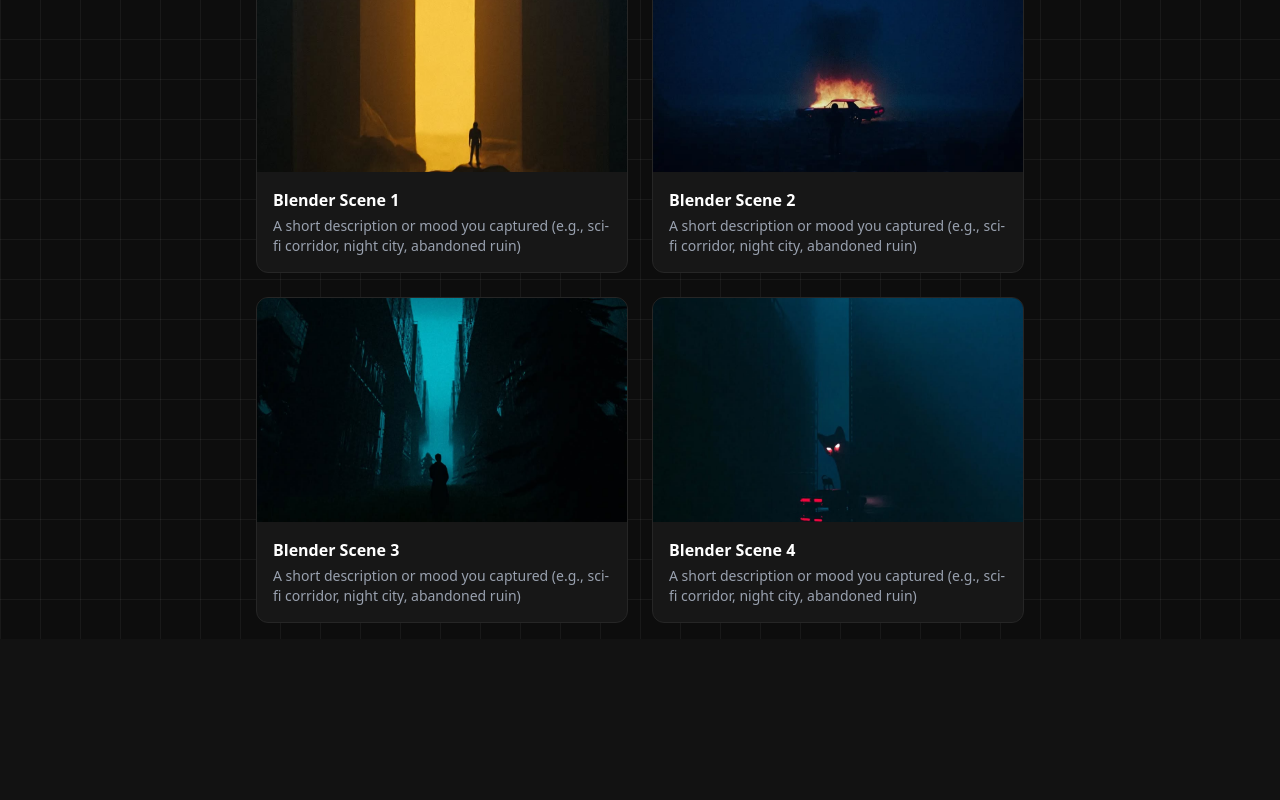
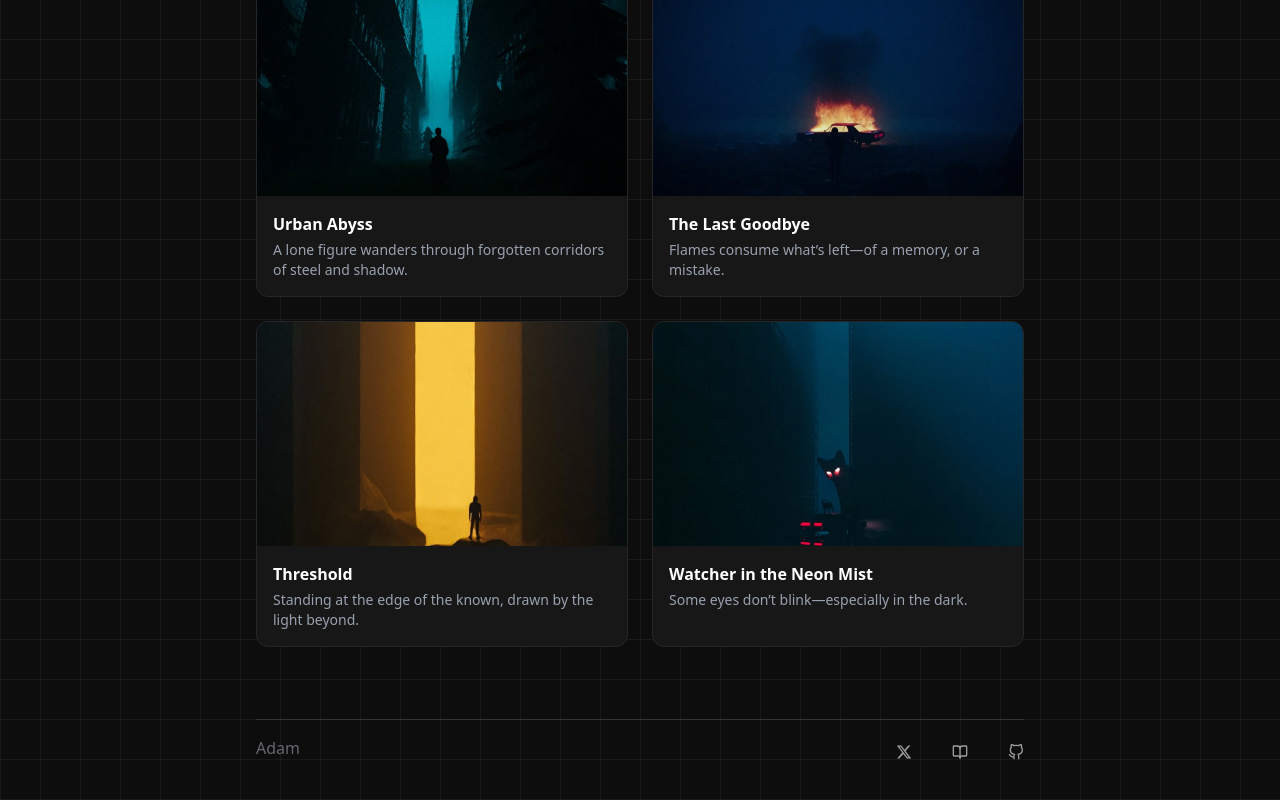
Before and after one commit to adam-dev2/mini-portfolio, a React (Vite) app: page / in a window 1280 px wide. Shown: the part 1960-2760 px from the top of the page. Before the commit the page ends 2599 px from the top, so only its background shows below. Built offline with nearby package versions, Linux system fonts and the light colour scheme.

Commit message:
updated footer

```diff
--- a/src/App.jsx
+++ b/src/App.jsx
@@ -5,6 +5,7 @@ import { FaArrowUpRightFromSquare } from "react-icons/fa6";
 import { motion } from "framer-motion";
 import projects from "./projects";
 import experiences from "./experience";
+import blenderProjects from "./blenderProjects";
 
 const containerVariants = {
   hidden: { opacity: 0 },
@@ -132,10 +133,11 @@ const App = () => {
             ))}
           </motion.div>
         </div>
-          <div className="mt-20 pb-4">
+
+        <div className="mt-20 pb-4">
           <h1 className="text-purple-400 font-semibold text-3xl">Blender Projects</h1>
           <p className="pt-3 font-light text-md opacity-80 max-w-xl font-sans">
-            A few 3D environments I’ve created using Blender — capturing lighting, mood, and storytelling.
+            Besides coding, I enjoy crafting cinematic 3D scenes in Blender. These are a few personal explorations where I focused on lighting, mood, and storytelling through environment design.
           </p>
 
           <motion.div
@@ -144,26 +146,42 @@ const App = () => {
             initial="hidden"
             animate="visible"
           >
-            {[1, 2, 3, 4].map((_, index) => (
+            {blenderProjects.map((project, index) => (
               <motion.div
                 key={index}
                 variants={cardVariants}
                 className="bg-neutral-900 border border-neutral-800 rounded-xl overflow-hidden hover:scale-105 transition"
               >
                 <img
-                  src={`/blender-${index + 1}.jpg`} // Place these in /public/blender/
-                  alt={`Blender Art ${index + 1}`}
+                  src={project.image}
+                  alt={project.title}
                   className="object-cover w-full h-56"
                 />
                 <div className="p-4">
-                  <h3 className="text-white text-md font-semibold">Blender Scene {index + 1}</h3>
-                  <p className="text-sm text-gray-400 mt-1">
-                    A short description or mood you captured (e.g., sci-fi corridor, night city, abandoned ruin)
-                  </p>
+                  <h3 className="text-white text-md font-semibold">{project.title}</h3>
+                  <p className="text-sm text-gray-400 mt-1">{project.description}</p>
                 </div>
               </motion.div>
             ))}
           </motion.div>
+        </div>
+        <div className="pb-10 mt-14">
+            <div className="border-b-1 border-zinc-700 opacity-70"></div>
+            <div className="flex justify-between pt-4">
+              <p className="opacity-90 text-zinc-500">Adam</p>
+
+              <div className="flex justify-end gap-10 mt-2">
+                <a className="hover:scale-105" href="https://x.com/dev_adam2" target="_blank" rel="noreferrer">
+                  <FaXTwitter className="opacity-60" size={16} />
+                </a>
+                <a className="hover:scale-105" href="https://medium.com/@shaikadam273" target="_blank" rel="noreferrer">
+                  <LuBookOpen className="opacity-60" size={16} />
+                </a>
+                <a className="hover:scale-105" href="https://github.com/adam-dev2" target="_blank" rel="noreferrer">
+                  <FiGithub className="opacity-60" size={16} />
+                </a>
+              </div>
+            </div>
         </div>
       </motion.div>
     </div>
--- /dev/null
+++ b/src/blenderProjects.js
@@ -0,0 +1,24 @@
+const blenderProjects = [
+    {
+        title: "Urban Abyss",
+        description: "A lone figure wanders through forgotten corridors of steel and shadow.",
+        image: "./blender-3.jpg",
+    },
+    {
+        title: "The Last Goodbye",
+        description: "Flames consume what’s left—of a memory, or a mistake.",
+        image: "./blender-2.jpg",
+    },
+    {
+        title: "Threshold",
+        description: "Standing at the edge of the known, drawn by the light beyond.",
+        image: "./blender-1.jpg",
+    },
+    {
+        title: "Watcher in the Neon Mist",
+        description: "Some eyes don’t blink—especially in the dark.",
+        image: "./blender-4.jpg",
+    },
+];
+
+export default blenderProjects;
```
